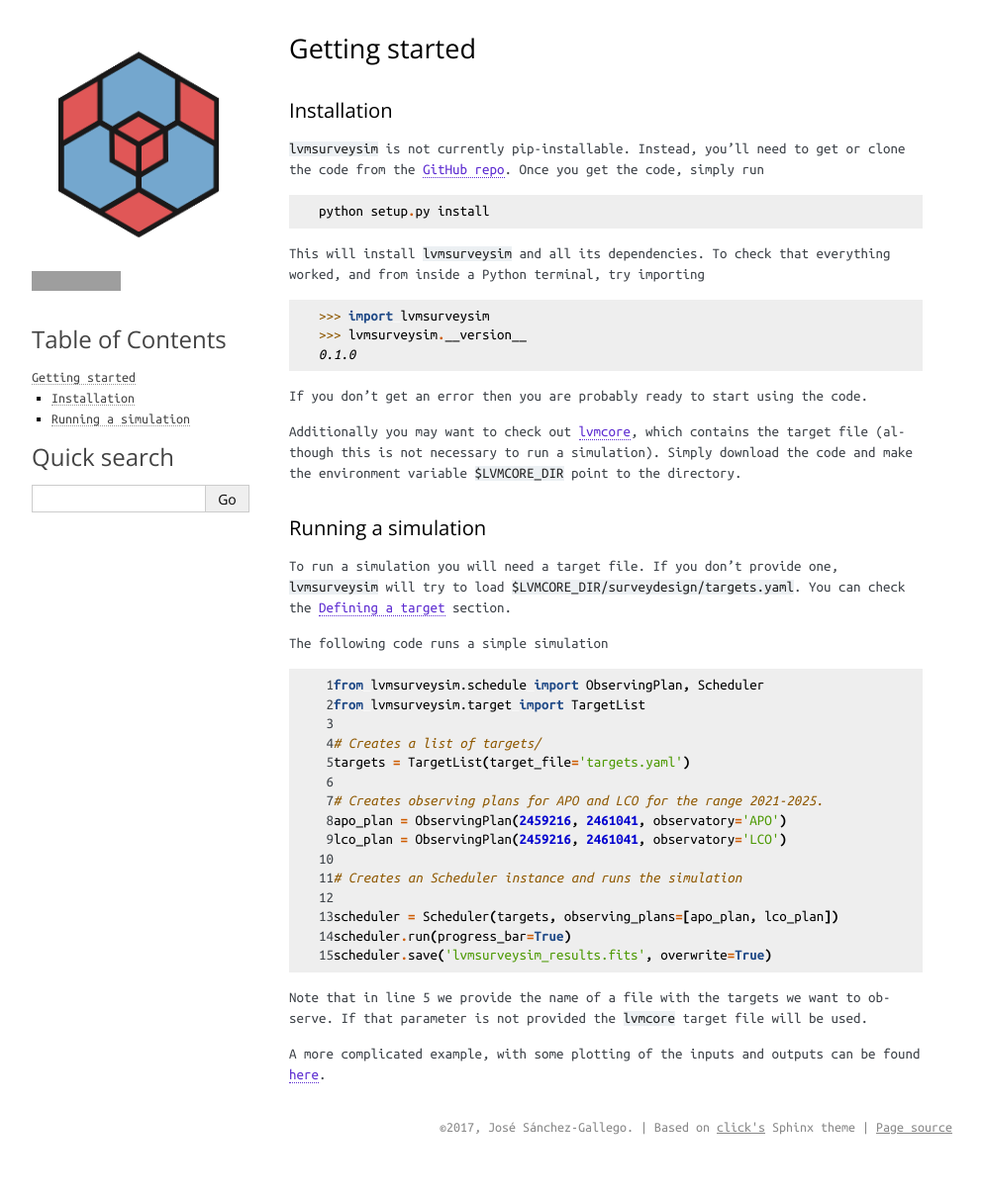
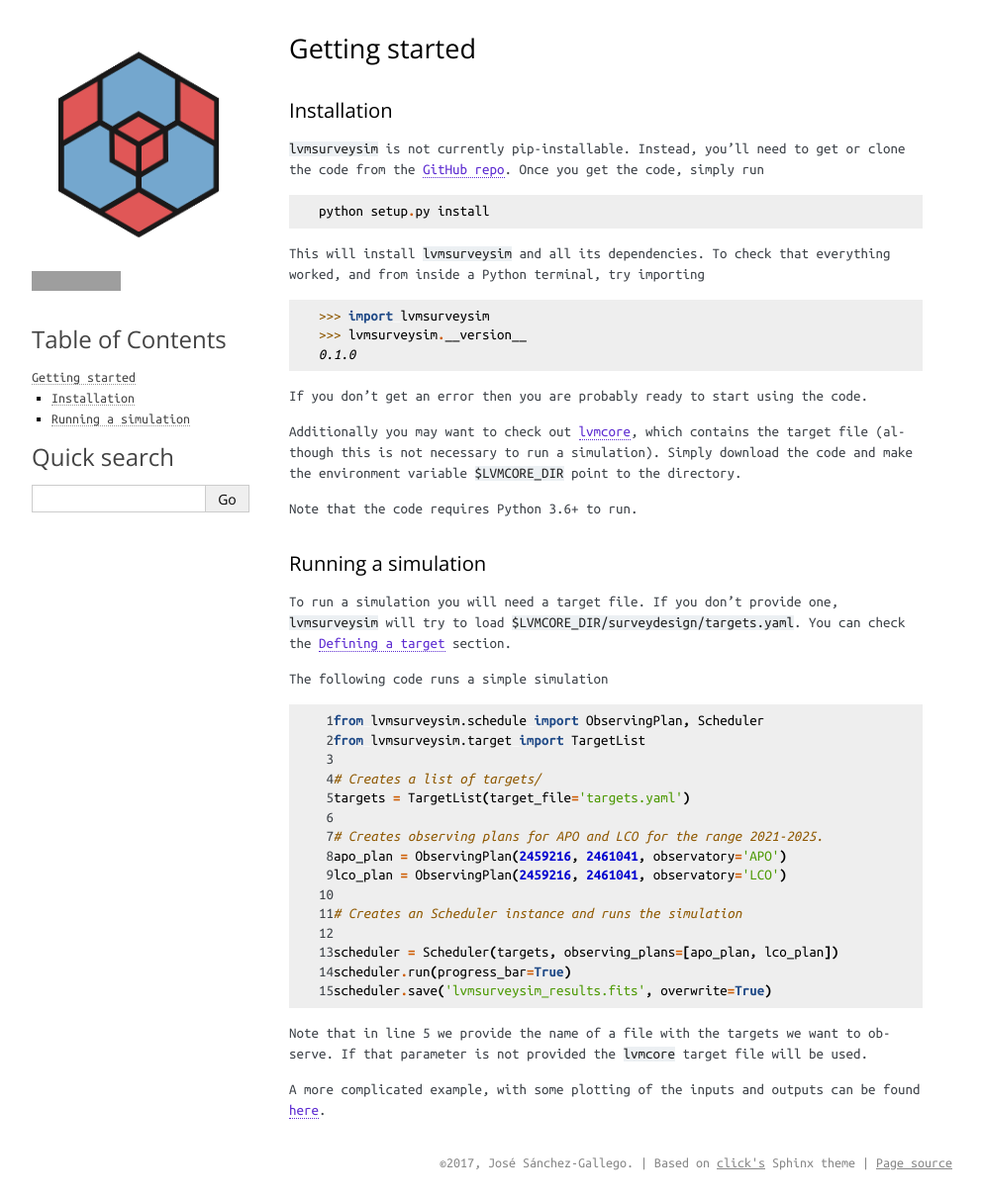
Before and after one commit to sdss/lvmsurveysim, a Sphinx documentation site: the page built from docs/sphinx/getting-started.rst, in a window 1280 px wide. Shown: the whole page at 99% size, without its empty margins (148-1141 px from the left). Built offline with Sphinx 7.4.7, drawn with Linux system fonts in a browser that asks for light colours; before the commit the page ends 1176 px from its top, so only the background shows below that; grey boxes are pictures that could not be loaded.

Commit message:
Add note in Installation about minimum Python version

```diff
--- a/docs/sphinx/getting-started.rst
+++ b/docs/sphinx/getting-started.rst
@@ -19,6 +19,8 @@ This will install ``lvmsurveysim`` and all its dependencies. To check that every
 If you don't get an error then you are probably ready to start using the code.
 
 Additionally you may want to check out `lvmcore <https://github.com/sdss/lvmcore>`__, which contains the target file (although this is not necessary to run a simulation). Simply download the code and make the environment variable ``$LVMCORE_DIR`` point to the directory.
+
+Note that the code requires Python 3.6+ to run.
 
 
 Running a simulation
```
